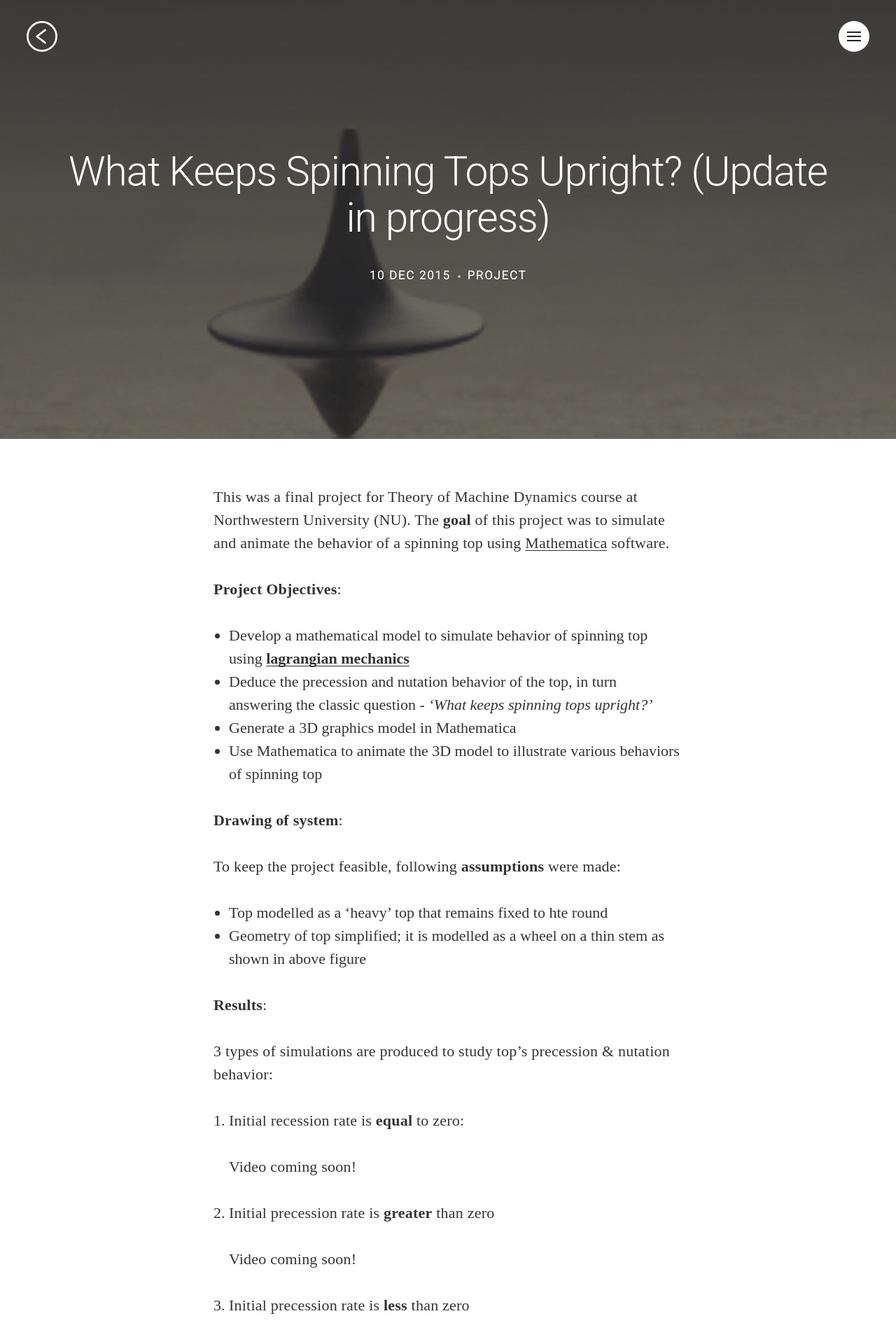
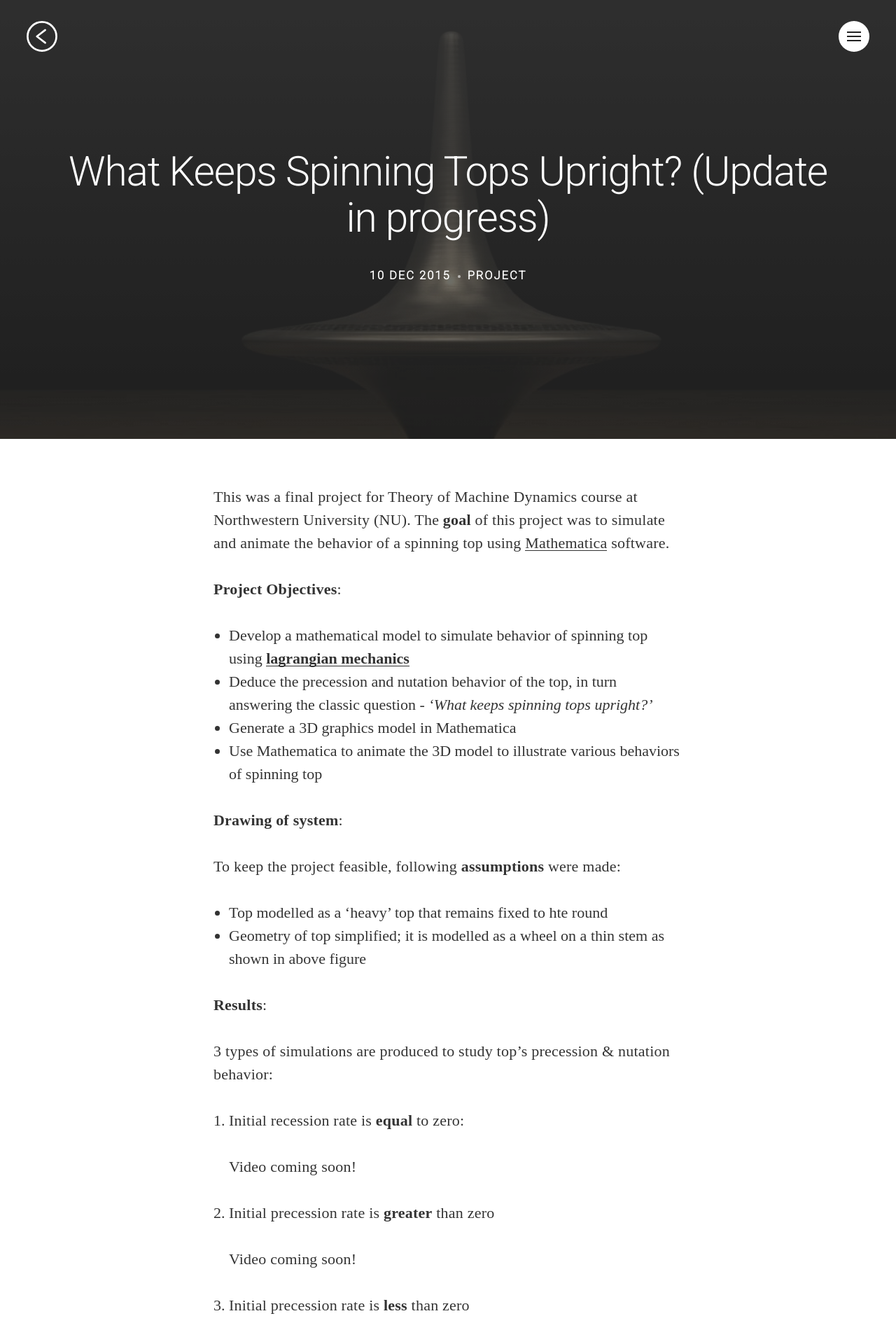
Before and after one commit to patilnabhi/portfolio, a Jekyll site: the page built from _posts/2015-12-10-why-tops-spin.md, in a window 1280 px wide. Shown: the top 1920 px of the page at 70% size. Built offline with Jekyll 4.4.1, drawn with Linux system fonts in a browser that asks for light colours; nearby versions of some CDN libraries; some web fonts are replaced; Markdown is read by kramdown in place of the engine named in the settings.

```diff
--- a/_posts/2015-12-10-why-tops-spin.md
+++ b/_posts/2015-12-10-why-tops-spin.md
@@ -7,7 +7,7 @@
 categories: project
 tags:  machine dynamics, ME314, tops, spin, spinning tops
 image:
-  feature: spinning-top.gif
+  feature: top.jpg
   topPosition: 0px
 bgContrast: dark
 bgGradientOpacity: darker
```
Also changed, not shown: assets/images/hero/top.jpg (added), assets/images/thumbnail/top.jpg (added), 12 other files.
